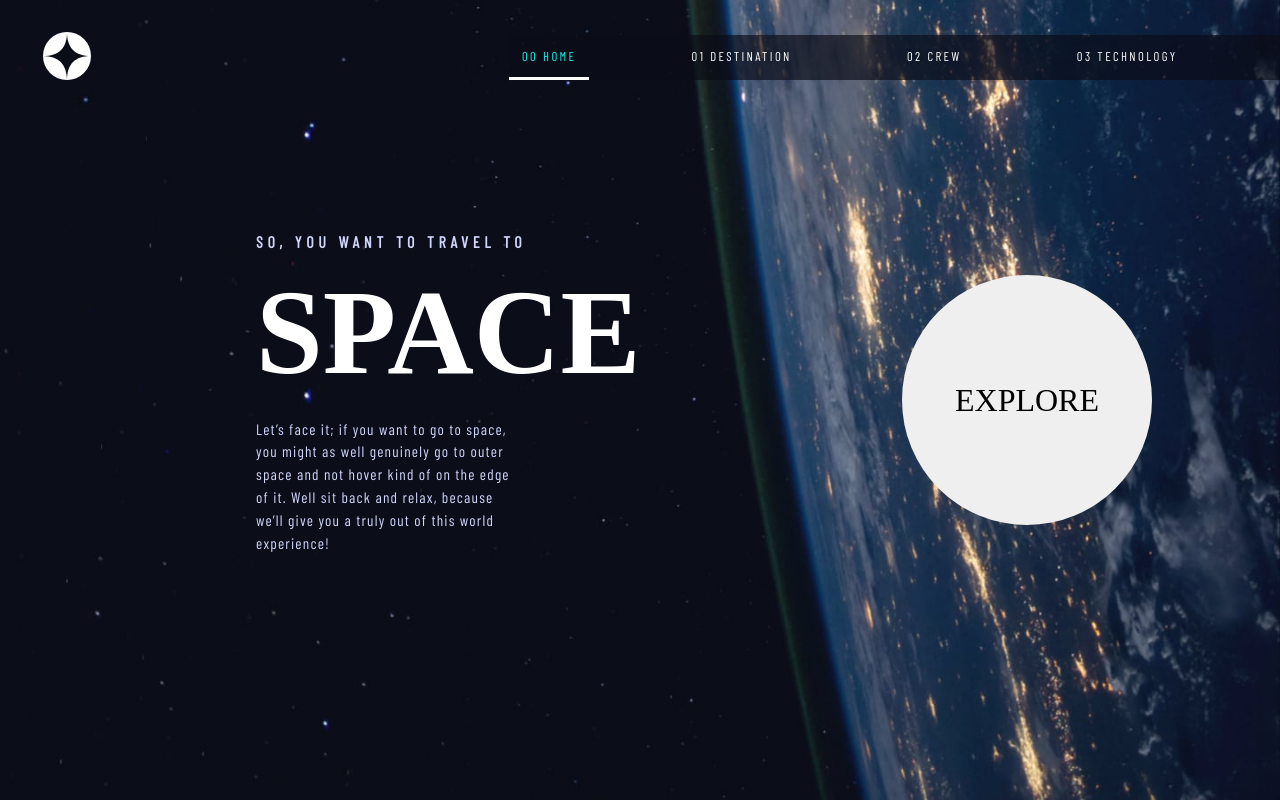
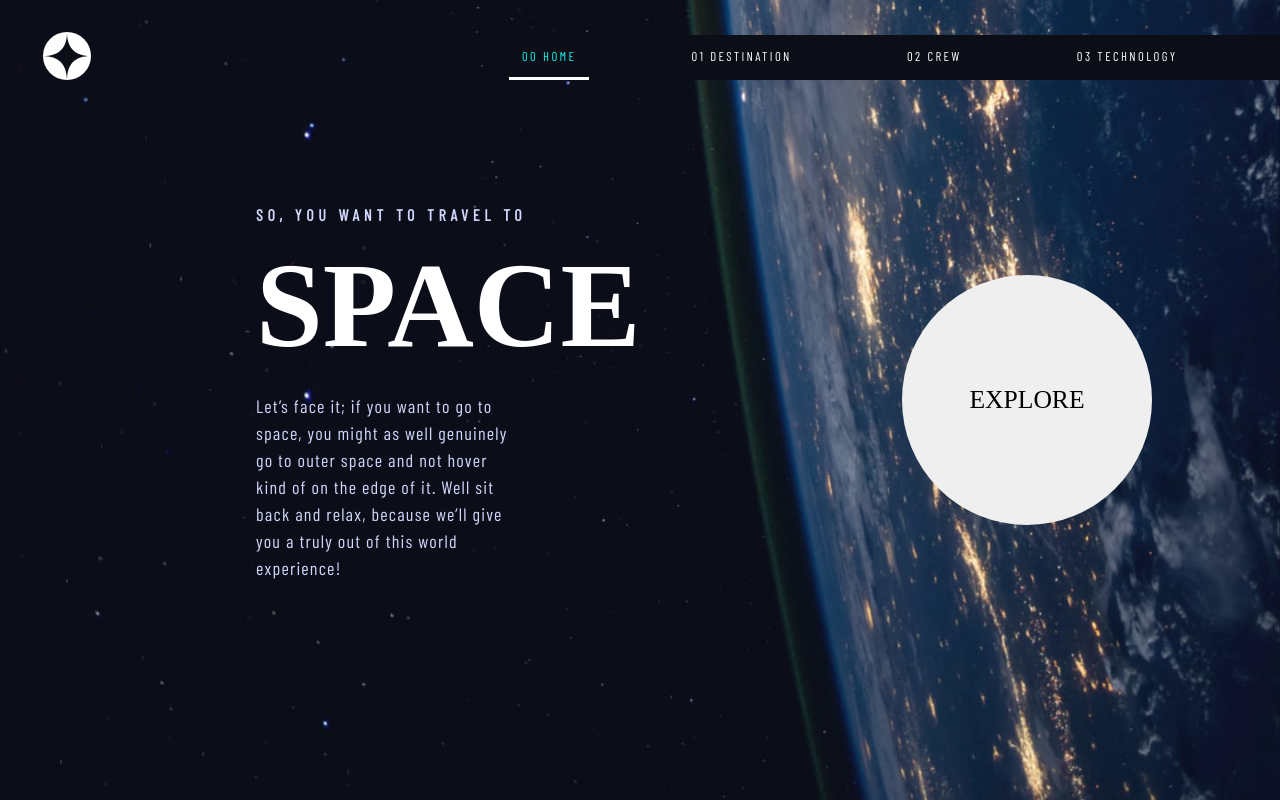
Before and after one commit to ianc1991/space-tourism, an Angular app: page /home in a window 1280 px wide. Built offline with nearby package versions, Linux system fonts and the light colour scheme; a web font is replaced by a local one.

Commit message:
final tweaks

```diff
--- a/src/app/Components/crew-page/crew-page.component.scss
+++ b/src/app/Components/crew-page/crew-page.component.scss
@@ -56,7 +56,7 @@ h4 {
 
 h3 {
     font-family: 'Bellefair';
-    font-size: 5vh;
+    font-size: 30px;
     color: white;
     margin-top: 0;
 }
@@ -64,7 +64,7 @@ h3 {
 .crewText {
     font-family: 'Barlow Condensed', sans -serif;
     color: #D0D6F9;
-    font-size: 2vh;
+    font-size: 18px;
     line-height: 1.5;
     width: 80%;
     margin: 0 auto;
--- a/src/app/Components/home-page/home-page.component.scss
+++ b/src/app/Components/home-page/home-page.component.scss
@@ -106,7 +106,7 @@ button {
 
     p {
         width: 40%;
-        font-size: 1.9vmin;
+        font-size: 18px;
         line-height: 1.5;
     }
 
@@ -121,7 +121,7 @@ button {
 
     button {
         font-family: 'Bellefair';
-        font-size: 4vmin;
+        font-size: 2vmax;
         height: 20vw;
         width: 20vw;
         max-width: 250px;
--- a/src/app/Components/nav-bar/nav-bar.component.scss
+++ b/src/app/Components/nav-bar/nav-bar.component.scss
@@ -70,14 +70,14 @@ nav {
 ul.dropDownLinks {
     padding: 0;
     margin: 0;
-    width: 40%;
     text-align: right;
-    background-color: rgba(0, 0, 0, 0.575);
+    background-color: rgb(0, 0, 0);
     transform: scale(1, 0);
     transform-origin: top;
     transition: transform 400ms ease-in-out;
     position:absolute;
     right: 0;
+    top: -20px;
 }
 
 .nav-toggle:checked ~ nav .dropDownLinks li {
@@ -90,10 +90,11 @@ ul.dropDownLinks {
     list-style-type: none;
     margin-top: 1rem;
     margin-bottom: 1rem;
-    font-size: 2vmin;
+    font-size: 12px;
     opacity: 0;
     transition: opacity 150ms ease-in-out;
     padding-right: 8px;
+    padding-left: 8px;
 }
 
 li:hover {
@@ -139,7 +140,7 @@ li:hover {
         display: flex;
         flex-direction: row;
         justify-content: flex-start;
-        background-color: #0b0d17a9;
+        background-color: #0b0d17;
         width: 100%;
         padding: 0;
     }
```
